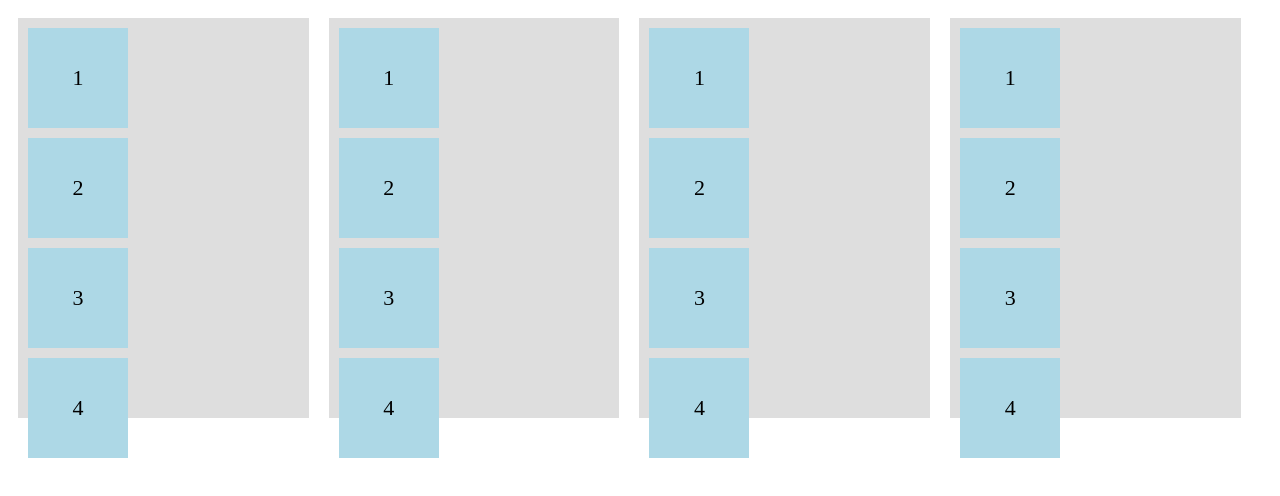
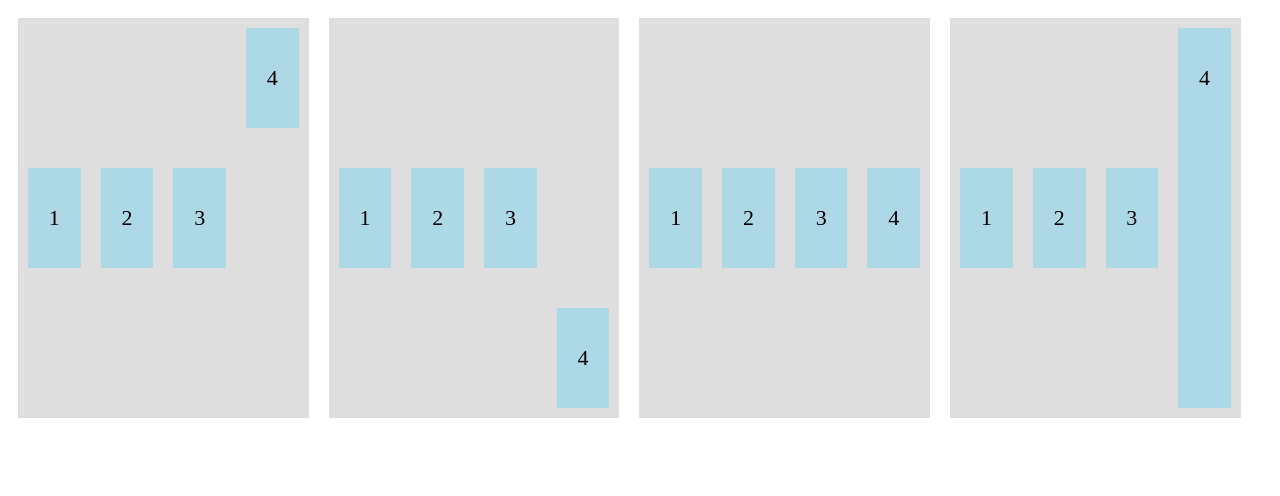
Before and after one commit to IDAI-SD2025-Avangers-2025/improved-doodle, a plain HTML site: page flexbox4.html in a window 1280 px wide. Drawn offline with Linux system fonts and the light colour scheme.

Commit message:
Alineación individual a flexbox4.html

```diff
--- a/flexbox4.html
+++ b/flexbox4.html
@@ -12,6 +12,12 @@
 			background-color: #dedede;
 			float: left;
 			margin: 10px;
+
+               /* Apliacr FLEXBOX */
+               display: flex;
+               flex-flow: row nowrap;
+               justify-content: center;
+               align-items: center;
 		}
 
 		.items{
@@ -22,6 +28,23 @@
 			line-height: 100px;
 			font-size: 22px;
 		}
+
+          .c1 .item4{
+               align-self: flex-start;
+          }
+
+          .c2 .item4{
+               align-self: flex-end;
+          }
+
+          .c3 .item4{
+               align-self: center;
+          }
+
+          .c4 .item4{
+               align-self: stretch;
+          }
+
      </style>
 </head>
 <body>
```
